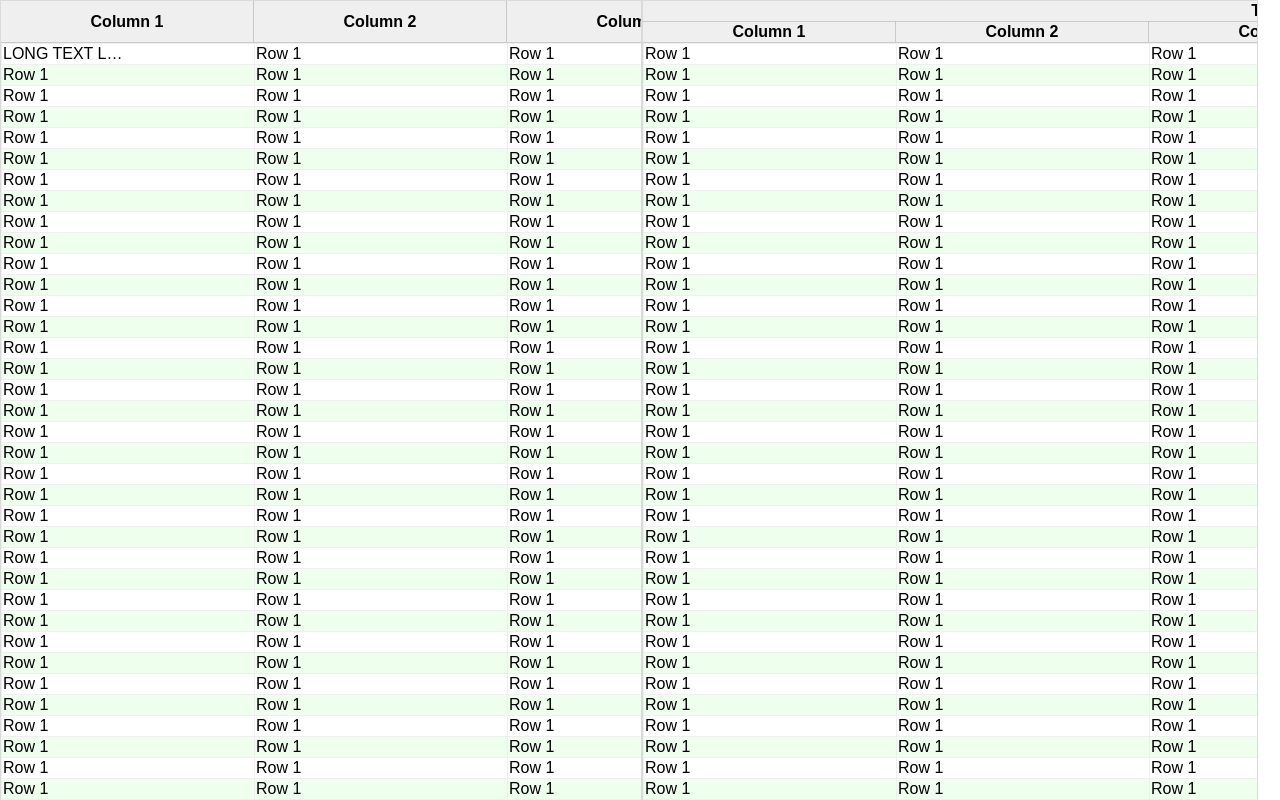
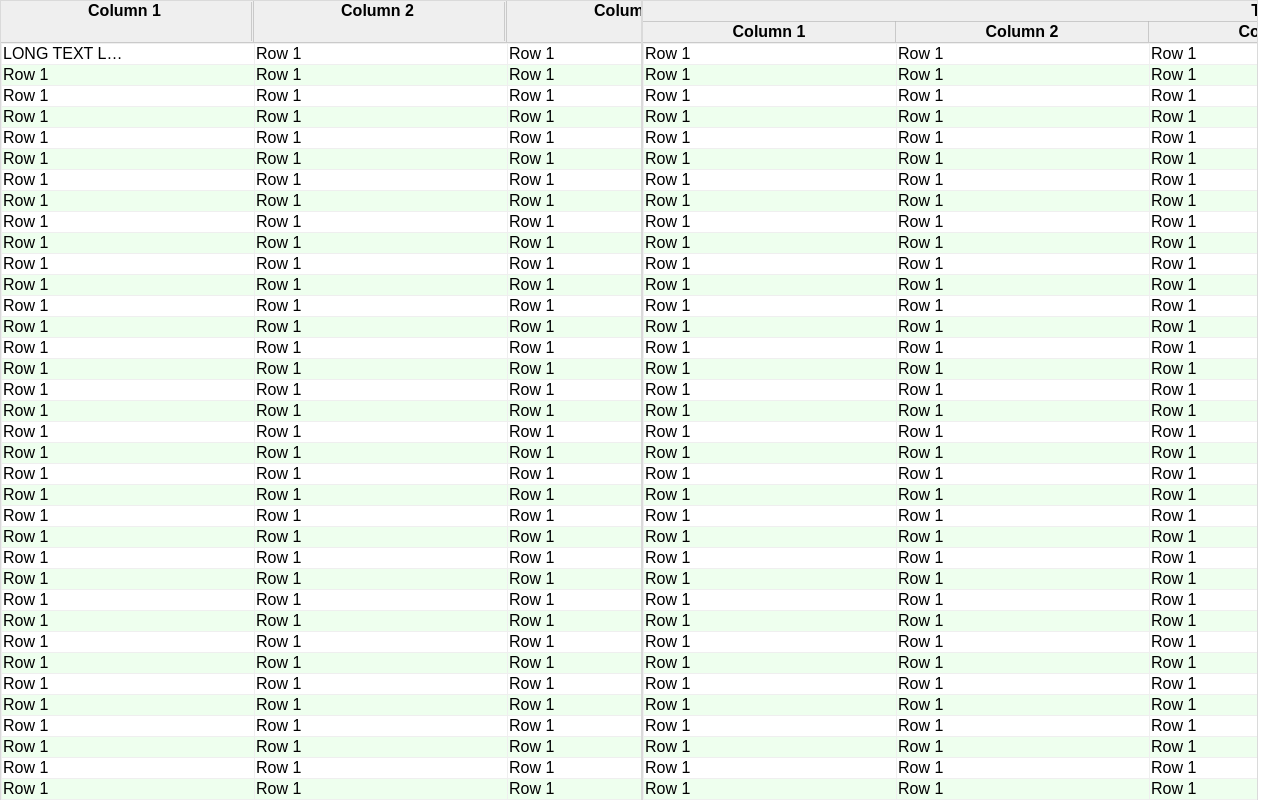
Before and after one commit to RektYourJava/table-component, a plain HTML site: page html/table.html in a window 1280 px wide. Drawn offline with nearby package versions, Linux system fonts and the light colour scheme.

Commit message:
Adding resize bar

```diff
--- a/html/table.css
+++ b/html/table.css
@@ -119,7 +119,6 @@ td {
     width: 250px;
     min-width: 250px;
     max-width: 250px;
-    /* padding: 3px 10px; */
     background-color: white;
 }
 
@@ -135,7 +134,6 @@ td {
     width: 250px;
     min-width: 250px;
     max-width: 250px;
-    /* padding: 3px 10px; */
     background-color: white;
 }
 
@@ -184,3 +182,19 @@ td {
         height: 44px;
     }
 }
+
+
+/**
+  Resize
+
+*/
+
+.resize-border {
+    height: 100%;
+    float: right;
+    width: 1px;
+    border-right: 1px solid;
+    border-right-color: #cacaca;
+    cursor: e-resize;
+    padding-right: 3px;
+}
--- a/html/table.html
+++ b/html/table.html
@@ -5,6 +5,7 @@
 <head>
     <link href="table.css" rel="stylesheet">
     <script src="https://ajax.googleapis.com/ajax/libs/jquery/3.3.1/jquery.min.js"></script>
+    <script src="https://code.jquery.com/ui/1.12.1/jquery-ui.min.js" integrity="sha256-VazP97ZCwtekAsvgPBSUwPFKdrwD3unUfSGVYrahUqU=" crossorigin="anonymous"></script>
     <script src="table.js"></script>
 </head>
 
@@ -14,11 +15,21 @@
             <table id="left-table">
                 <thead>
                     <TR>
-                        <th>Column 1</th>
-                        <th>Column 2</th>
-                        <th>Column 3</th>
-                        <th>Column 4</th>
-                        <th>Column 5</th>
+                        <th>Column 1
+                            <div data-id="1" class="resize-border"></div>
+                        </th>
+                        <th>Column 2
+                            <div data-id="2" class="resize-border"></div>
+                        </th>
+                        <th>Column 3
+                            <div data-id="3" class="resize-border"></div>
+                        </th>
+                        <th>Column 4
+                            <div data-id="4" class="resize-border"></div>
+                        </th>
+                        <th>Column 5
+                            <div data-id="5" class="resize-border"></div>
+                        </th>
                     </TR>
                 </thead>
                 <tbody data-opposite-side="right">
--- a/html/table.js
+++ b/html/table.js
@@ -50,4 +50,46 @@ $(document).ready(function() {
         $('#right-table tbody').scrollTop($(this).scrollTop());
         $('#right-table tbody').on('scroll', scrollFunction);
     });
+
+
+    // RESISABLE
+
+    var headers = {};
+    var mouseStart = -1;
+    var mouseEnd = -1;
+    var id = -1;
+    $('.resize-border').closest('th').each(function(i, e) {
+        debugger;
+        var $e = $(e);
+        var $resizeBar = $e.find('.resize-border');
+        var id = parseInt($resizeBar.attr('data-id'), 10);
+        headers[id] = {
+            width: $e.width()
+        }
+    });
+
+    $('.resize-border').draggable({
+        start: function(e) {
+            debugger;
+            var target = $(e.target);
+            id = target.attr('data-id');
+            mouseStart = $(this).offset().left;
+        },
+
+        drag: function(e) {
+
+        },
+
+        stop: function(e) {
+            debugger;
+            mouseEnd = $(this).offset().left
+            var diff = mouseEnd - mouseStart;
+            headers[id].width = headers[id].width + diff;
+            headers[id].width = headers[id].width < 0 ? 100 : headers[id].width;
+            var $target = $(e.target);
+            $target.closest('th').css('width', headers[id].width);
+
+            // reinit vars
+        }
+    })
 });
```
